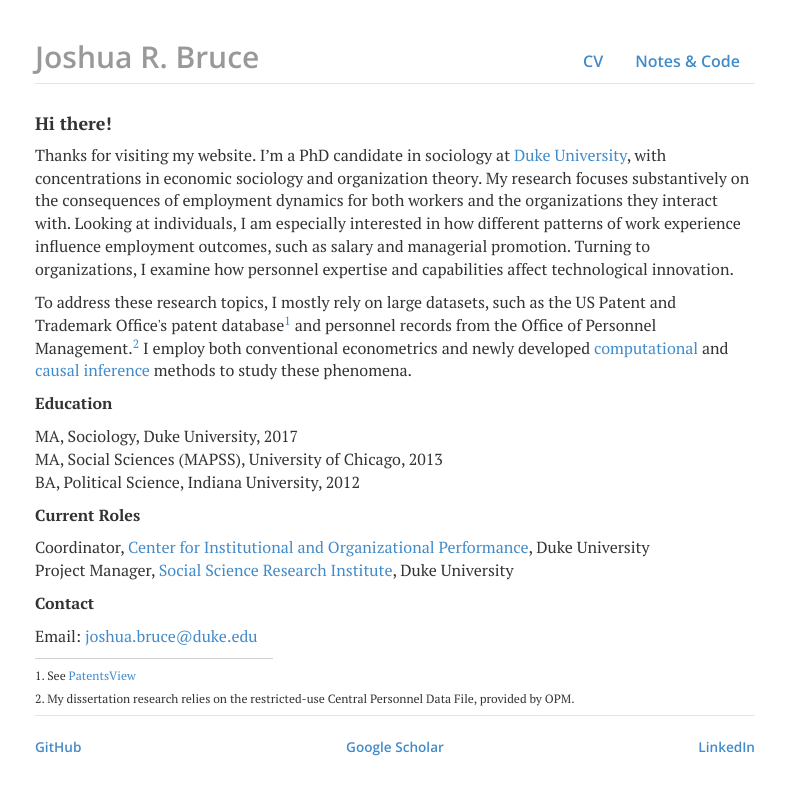
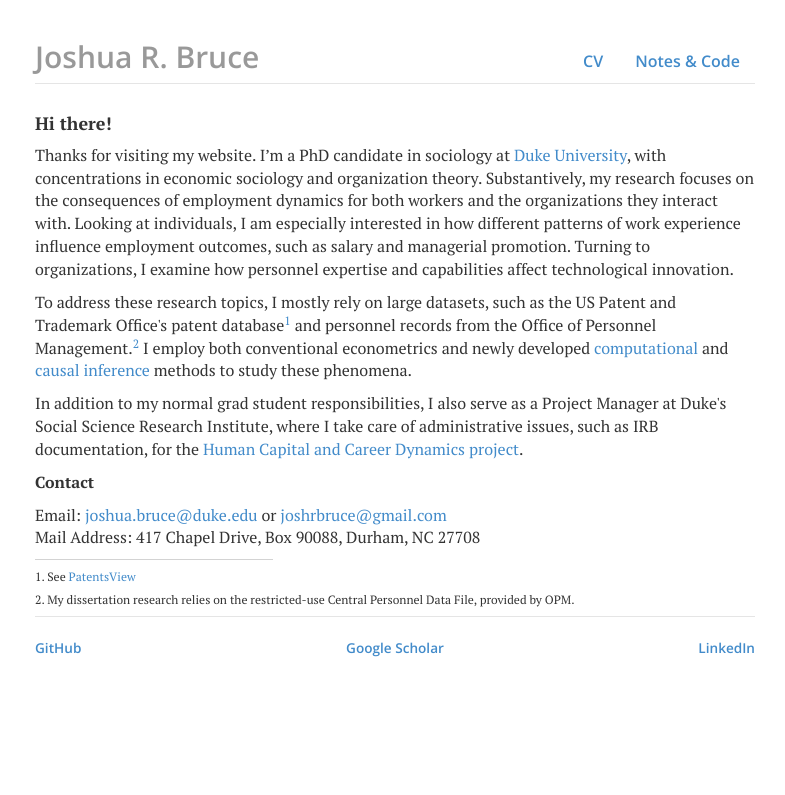
Before and after one commit to joshuarbruce/joshuarbruce.github.io, a Jekyll site: the page built from index.html, in a window 1280 px wide. Shown: the top 795 px of the page, without its empty margins (245-1030 px from the left). Built offline with Jekyll 4.4.1, drawn with Linux system fonts in a browser that asks for light colours; nearby versions of some CDN libraries.

Commit message:
update main index

```diff
--- a/index.html
+++ b/index.html
@@ -4,24 +4,15 @@
 ---
 <div class="blurb">
 	<h4>Hi there!</h4>
-	<p>Thanks for visiting my website. I’m a PhD candidate in sociology at <a href="http://sociology.duke.edu/" target="_blank">Duke University</a>, with concentrations in economic sociology and organization theory. My research focuses substantively on the consequences of employment dynamics for both workers and the organizations they interact with. Looking at individuals, I am especially interested in how different patterns of work experience influence employment outcomes, such as salary and managerial promotion. Turning to organizations, I examine how personnel expertise and capabilities affect technological innovation.</p>
+	<p>Thanks for visiting my website. I’m a PhD candidate in sociology at <a href="http://sociology.duke.edu/" target="_blank">Duke University</a>, with concentrations in economic sociology and organization theory. Substantively, my research focuses on the consequences of employment dynamics for both workers and the organizations they interact with. Looking at individuals, I am especially interested in how different patterns of work experience influence employment outcomes, such as salary and managerial promotion. Turning to organizations, I examine how personnel expertise and capabilities affect technological innovation.</p>
     <p>
     To address these research topics, I mostly rely on large datasets, such as the US Patent and Trademark Office's patent database<sup><a href="#fn1" id="ref1">1</a></sup> and personnel records from the Office of Personnel Management.<sup><a href="#fn2" id="ref1">2</a></sup> I employ both conventional econometrics and newly developed <a href="https://en.wikipedia.org/wiki/Computational_sociology" target="_blank">computational</a> and <a href="https://arxiv.org/pdf/1003.2619v1.pdf" target="_blank">causal inference</a> methods to study these phenomena.</p>
+    <p>
+    In addition to my normal grad student responsibilities, I also serve as a Project Manager at Duke's Social Science Research Institute, where I take care of administrative issues, such as IRB documentation, for the <a href="https://ssri.duke.edu/projects/human-capital-career-dynamics-and-organizational-performance-us-federal-government" target="_blank">Human Capital and Career Dynamics project</a>.
 
-    <p><b>Education</b></p>
-    <p>
-        MA, Sociology, Duke University, 2017<br>
-        MA, Social Sciences (MAPSS), University of Chicago, 2013<br>
-	BA, Political Science, Indiana University, 2012<br>
-    </p>
-	<p><b>Current Roles</b></p>
-	<p>
-		Coordinator, <a href="https://law.duke.edu/ciop/" target="_blank">Center for Institutional and Organizational Performance</a>, Duke University<br>
-        Project Manager, <a href="https://ssri.duke.edu/projects/human-capital-career-dynamics-and-organizational-performance-us-federal-government" target="_blank">Social Science Research Institute</a>, Duke University<br>
-	</p>
 	<p><b>Contact</b></p>
-    <p>Email: <a href="mailto:joshua.bruce@duke.edu" target = "_blank">
-        <span class = "obfuscate">ude.ekud@ecurb.auhsoj</span></a>
+    <p>Email: <a href="mailto:joshua.bruce@duke.edu" target = "_blank"><span class = "obfuscate">ude.ekud@ecurb.auhsoj</span></a> or <a href="mailto:joshrbruce@gmail.com" target = "_blank"><span class = "obfuscate">moc.liamg@ecurbrhsoj</span></a><br>
+    Mail Address: 417 Chapel Drive, Box 90088, Durham, NC 27708
     </p>
     <!-- divider line -->
     <p class="pull-left"><div style="height: 1px; background-color:lightgrey; width:33%; margin-top: 10px; margin-bottom: 10px"></div></p>
```
